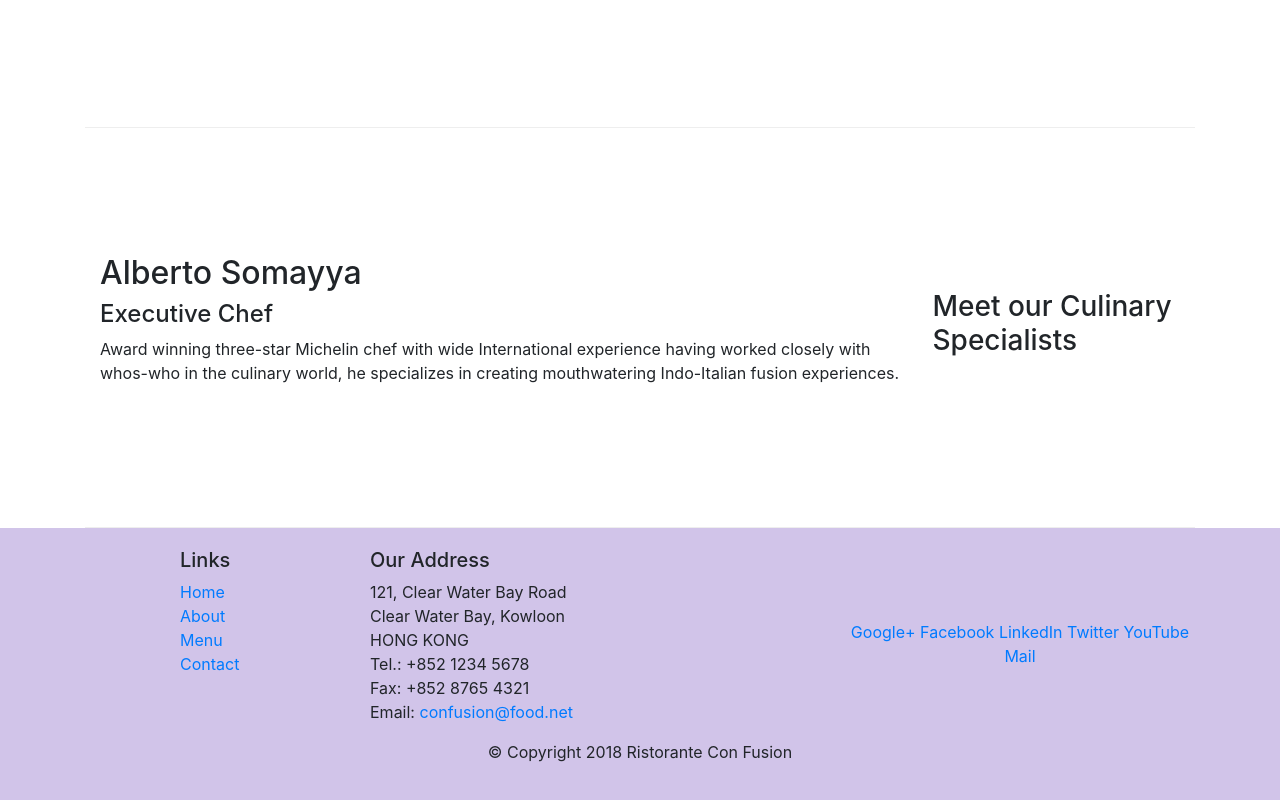
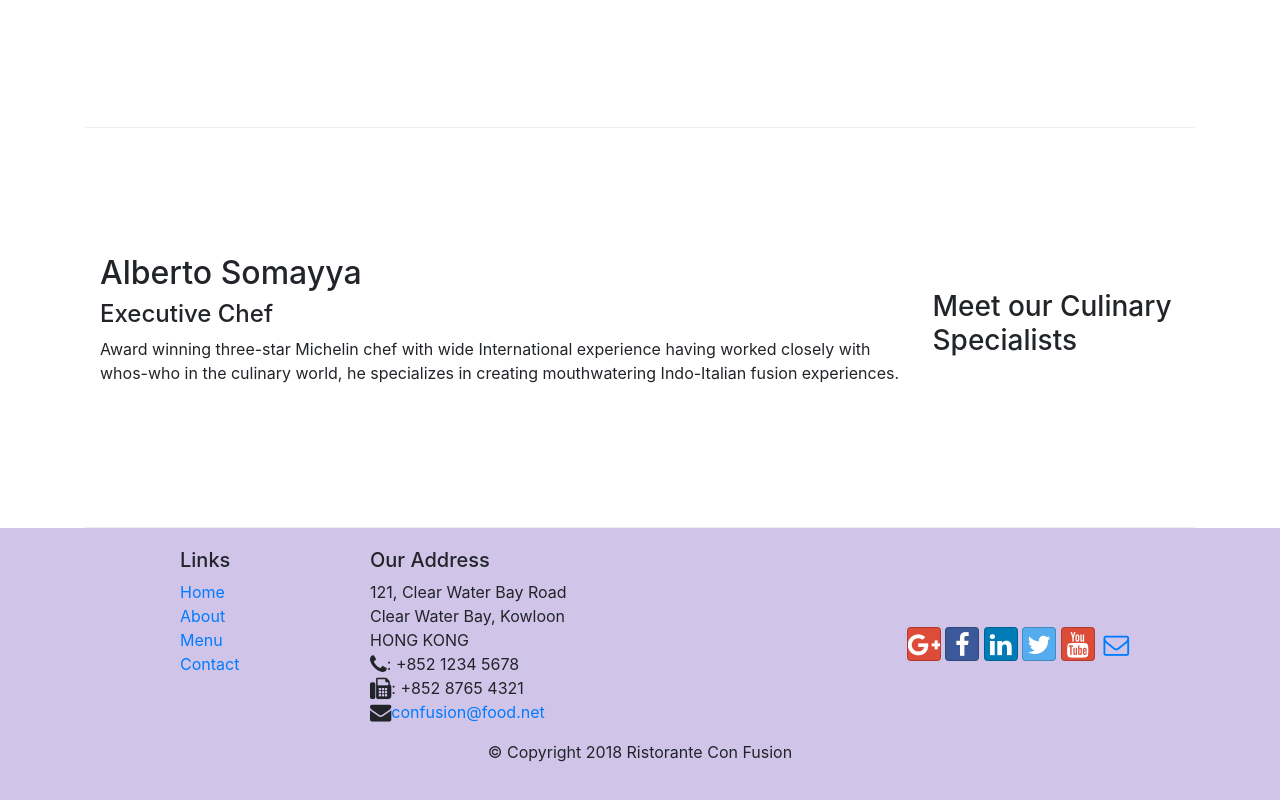
Before and after one commit to ScreAzoe/Bootstrap-E1, a website: page index.html in a window 1280 px wide. Shown: the part 956-1756 px from the top of the page. Drawn offline with nearby package versions, Linux system fonts and the light colour scheme.

Commit message:
icon-fonts

```diff
--- a/index.html
+++ b/index.html
@@ -9,6 +9,8 @@
      <!-- Bootstrap CSS -->
      <link rel="stylesheet" href="node_modules/bootstrap/dist/css/bootstrap.min.css">
      <link rel="stylesheet" href="css/styles.css">
+     <link rel="stylesheet" href="node_modules/font-awesome/css/font-awesome.min.css"">
+     <link rel="stylesheet" href= "node_modules/bootstrap-social/bootstrap-social.css">
      <title>Ristorante Con Fusion</title>
 </head>
 
@@ -22,10 +24,10 @@
             <a class="navbar-brand" href="#">Ristorante Con Fusion</a>
            <div class="collapse navbar-collapse" id="Navbar">
             <ul class="navbar-nav mr-auto">
-                <li class="nav-item active"><a class="nav-link" href="#">Home</a> </li>
-                <li class="nav-item"><a class="nav-link" href="./aboutus.html">About</a> </li>
-                <li class="nav-item"><a class="nav-link" href="#">Menu</a> </li>
-                <li class="nav-item"><a class="nav-link" href="#">Contact</a> </li>
+                <li class="nav-item active"><a class="nav-link" href="#"><span class="fa fa-home fa-lg"></span> Home</a> </li>
+                <li class="nav-item"><a class="nav-link" href="./aboutus.html"> <span class="fa fa-info fa-lg"></span> About</a> </li>
+                <li class="nav-item"><a class="nav-link" href="#"><span class="fa fa-list fa-lg"></span>Menu</a> </li>
+                <li class="nav-item"><a class="nav-link" href="#"><span class="fa fa-address-card fa-lg"></span>Contact</a> </li>
 
             </ul>
             </div>
@@ -98,19 +100,19 @@
 		              121, Clear Water Bay Road<br>
 		              Clear Water Bay, Kowloon<br>
 		              HONG KONG<br>
-		              Tel.: +852 1234 5678<br>
-		              Fax: +852 8765 4321<br>
-		              Email: <a href="mailto:confusion@food.net">confusion@food.net</a>
+		              <i class="fa fa-phone fa-lg"></i>: +852 1234 5678<br>
+                      <i class="fa fa-fax fa-lg"></i>: +852 8765 4321<br>
+                      <i class="fa fa-envelope fa-lg"></i><a href="mailto:confusion@food.net">confusion@food.net</a>
 		           </address>
                 </div>
                 <div class="col-12 col-sm-4 align-self-center">
                     <div class="text-center">
-                        <a href="http://google.com/+">Google+</a>
-                        <a href="http://www.facebook.com/profile.php?id=">Facebook</a>
-                        <a href="http://www.linkedin.com/in/">LinkedIn</a>
-                        <a href="http://twitter.com/">Twitter</a>
-                        <a href="http://youtube.com/">YouTube</a>
-                        <a href="mailto:">Mail</a>
+                        <a class="btn btn-social-icon btn-google" href="http://google.com/+"> <i class="fa fa-google-plus fa-lg"></i> </a>
+                        <a class="btn btn-social-icon btn-facebook" href="http://www.facebook.com/profile.php?id="><i class="fa fa-facebook fa-lg"></i></a>
+                        <a class="btn btn-social-icon btn-linkedin"href="http://www.linkedin.com/in/"><i class="fa fa-linkedin fa-lg"></i></a>
+                        <a class="btn btn-social-icon btn-twitter"href="http://twitter.com/"><i class="fa fa-twitter fa-lg"></i></a>
+                        <a class="btn btn-social-icon btn-google" href="http://youtube.com/"><i class="fa fa-youtube fa-lg"></i></a>
+                        <a class="btn btn-social-icon" href="mailto:"><i class="fa fa-envelope-o fa-lg"></i></a>
                     </div>
                 </div>
            </div>
--- a/package.json
+++ b/package.json
@@ -15,6 +15,8 @@
   },
   "dependencies": {
     "bootstrap": "^4.0.0",
+    "bootstrap-social": "^5.1.1",
+    "font-awesome": "^4.7.0",
     "jquery": "^3.3.1",
     "popper.js": "^1.12.9"
   }
```
Also changed, not shown: aboutus.html (+15 -13 lines), 1 other file.
